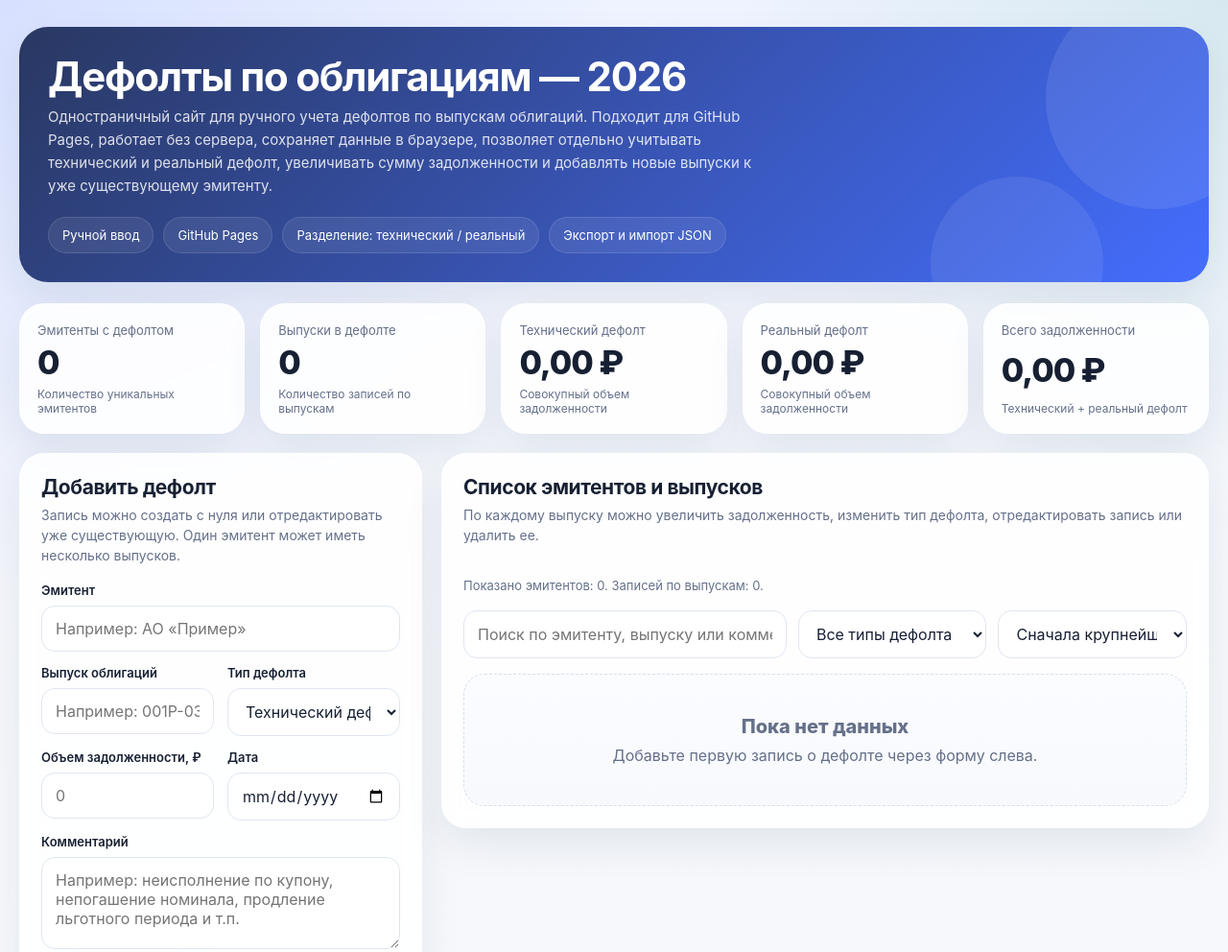
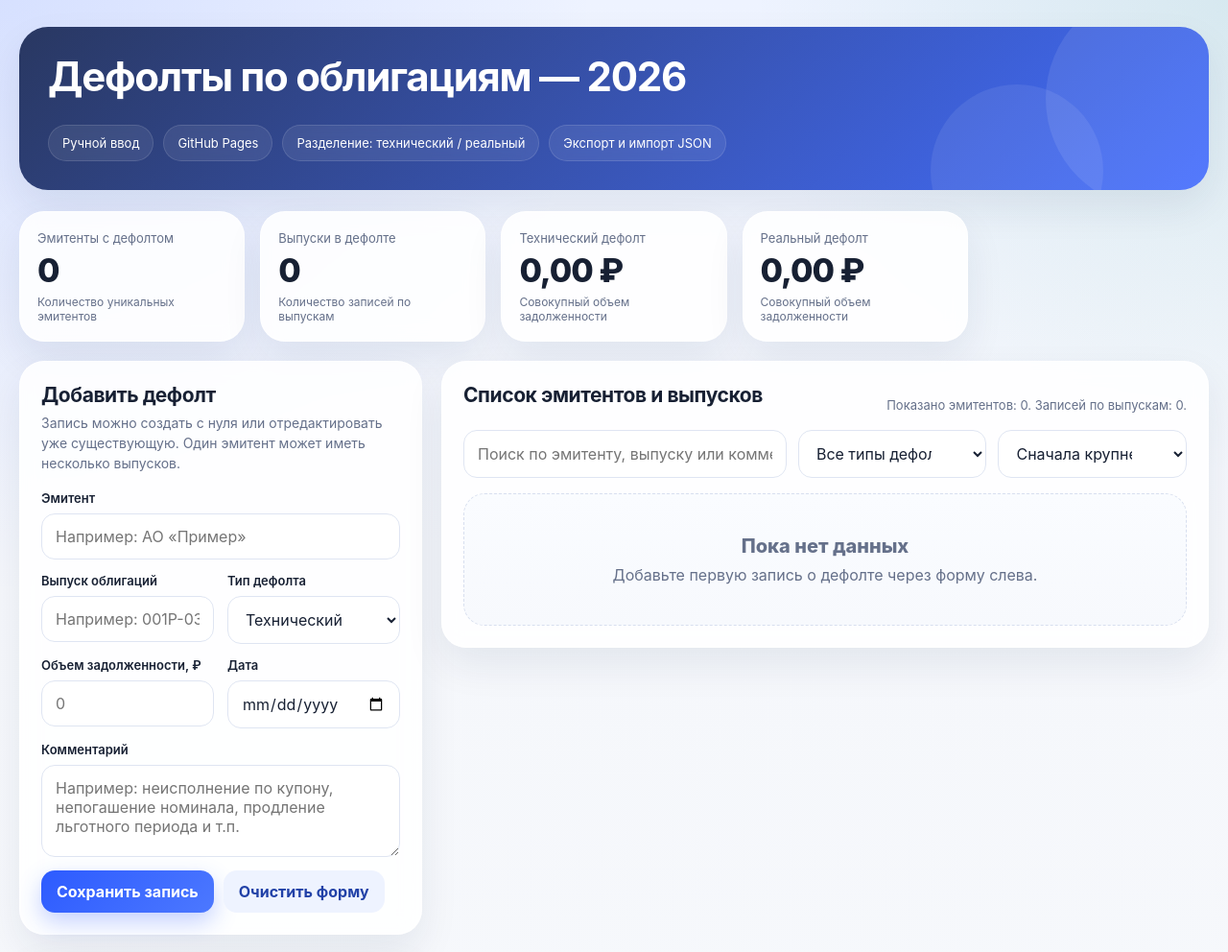
Before and after one commit to goi531577-lang/Defaults_2026, a plain HTML site: page index.html in a window 1280 px wide. Shown: the top 992 px of the page at 96% size. Drawn offline with Linux system fonts and the light colour scheme.

Commit message:
Add files via upload

```diff
--- a/index.html
+++ b/index.html
@@ -26,6 +26,11 @@
     }
 
     * { box-sizing: border-box; }
+
+    html {
+      -webkit-text-size-adjust: 100%;
+      text-size-adjust: 100%;
+    }
 
     body {
       margin: 0;
@@ -224,6 +229,13 @@
       font: inherit;
       transition: 0.2s ease;
       outline: none;
+      min-width: 0;
+    }
+
+    select {
+      padding-right: 40px;
+      font-size: 16px;
+      line-height: 1.3;
     }
 
     textarea { min-height: 96px; resize: vertical; }
@@ -551,6 +563,7 @@
     @media (max-width: 840px) {
       .stats { grid-template-columns: repeat(2, minmax(0, 1fr)); }
       .search-row, .field-grid { grid-template-columns: 1fr; }
+      select { font-size: 15px; }
       .issue-table,
       .issue-table thead,
       .issue-table tbody,
@@ -598,11 +611,6 @@
       <div class="hero-top">
         <div>
           <h1>Дефолты по облигациям — 2026</h1>
-          <p>
-            Одностраничный сайт для ручного учета дефолтов по выпускам облигаций.
-            Подходит для GitHub Pages, работает без сервера, сохраняет данные в браузере,
-            позволяет отдельно учитывать технический и реальный дефолт, увеличивать сумму задолженности и добавлять новые выпуски к уже существующему эмитенту.
-          </p>
         </div>
       </div>
       <div class="hero-badges">
@@ -690,7 +698,7 @@
         <div class="list-head">
           <div>
             <h2>Список эмитентов и выпусков</h2>
-            <p class="section-subtitle">По каждому выпуску можно увеличить задолженность, изменить тип дефолта, отредактировать запись или удалить ее.</p>
+
           </div>
           <div class="results-note" id="resultsNote"></div>
         </div>
@@ -910,11 +918,6 @@
           label: 'Реальный дефолт',
           value: formatMoney(realTotal),
           meta: 'Совокупный объем задолженности',
-        },
-        {
-          label: 'Всего задолженности',
-          value: formatMoney(total),
-          meta: 'Технический + реальный дефолт',
         },
       ];
 
```
